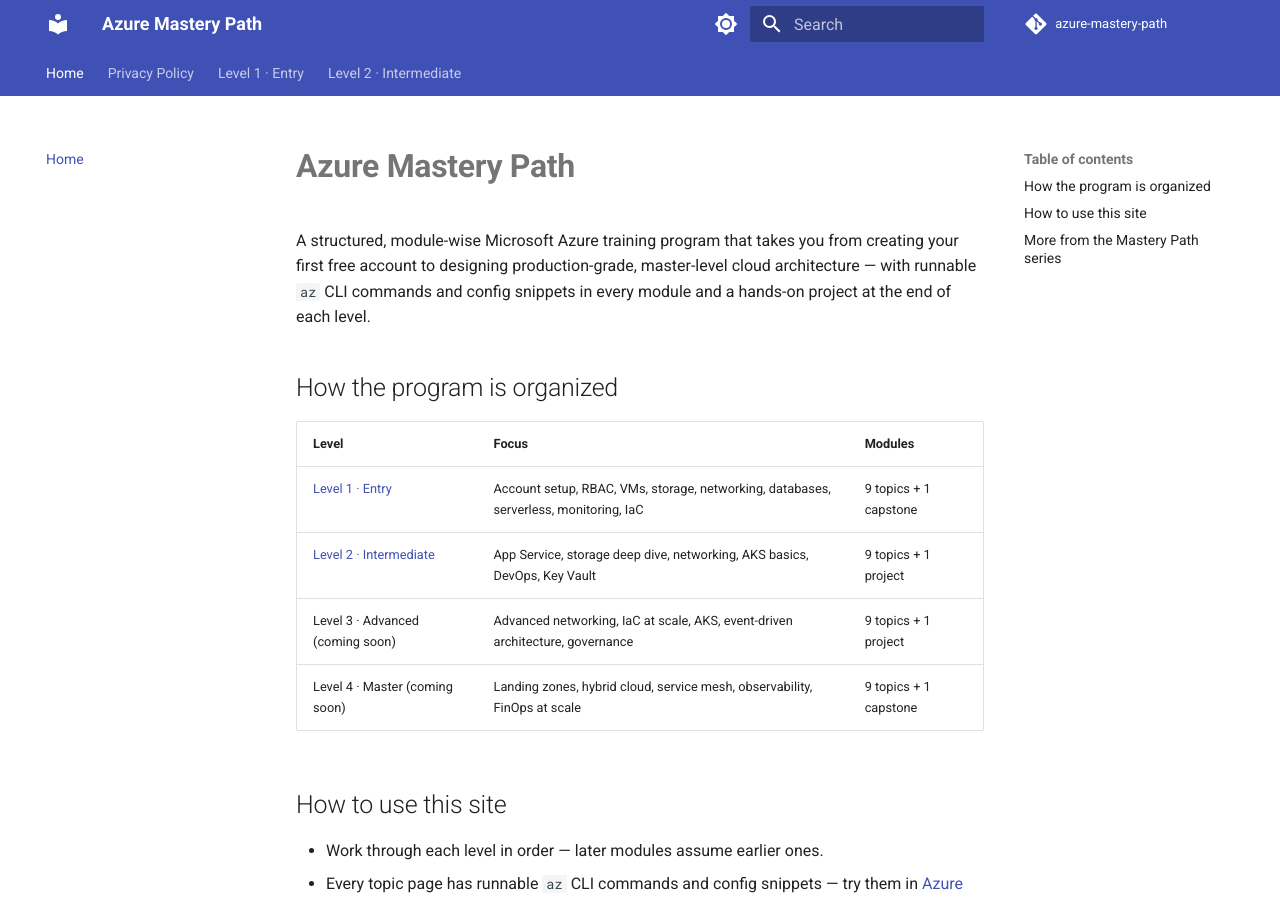
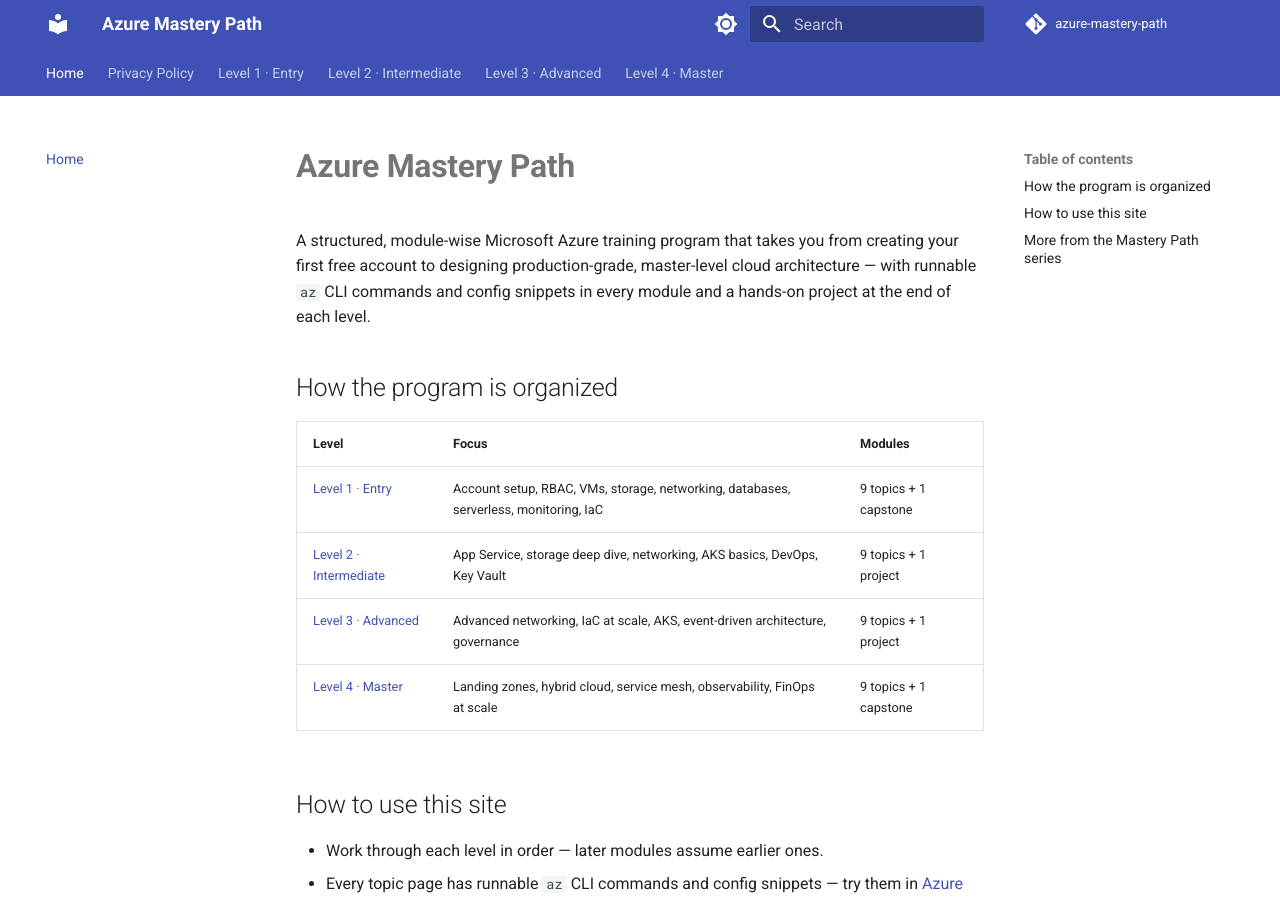
Before and after one commit to SIGILIPELLI/azure-mastery-path, an MkDocs documentation site: the page built from docs/index.md, in a window 1280 px wide and 900 px high. Built offline with MkDocs 1.6.1 and Material for MkDocs 9.7.7, drawn with Linux system fonts in a browser that asks for light colours; comment, search, counter and statistics services are not loaded; part of the change alters nothing that is shown.

Commit message:
Restore finished level(s) to nav/sitemap/homepage
Co-Authored-By: Claude Opus 5 <noreply@anthropic.com>

```diff
--- a/docs/index.md
+++ b/docs/index.md
@@ -16,8 +16,8 @@ every module and a hands-on project at the end of each level.
 |-------|-------|---------|
 | [Level 1 · Entry](level-1/index.md) | Account setup, RBAC, VMs, storage, networking, databases, serverless, monitoring, IaC | 9 topics + 1 capstone |
 | [Level 2 · Intermediate](level-2/index.md) | App Service, storage deep dive, networking, AKS basics, DevOps, Key Vault | 9 topics + 1 project |
-| Level 3 · Advanced (coming soon) | Advanced networking, IaC at scale, AKS, event-driven architecture, governance | 9 topics + 1 project |
-| Level 4 · Master (coming soon) | Landing zones, hybrid cloud, service mesh, observability, FinOps at scale | 9 topics + 1 capstone |
+| [Level 3 · Advanced](level-3/index.md) | Advanced networking, IaC at scale, AKS, event-driven architecture, governance | 9 topics + 1 project |
+| [Level 4 · Master](level-4/index.md) | Landing zones, hybrid cloud, service mesh, observability, FinOps at scale | 9 topics + 1 capstone |
 
 ## How to use this site
 
--- a/mkdocs.yml
+++ b/mkdocs.yml
@@ -74,7 +74,27 @@ nav:
       - "08 · Cosmos DB Deep Dive": level-2/08-cosmos-db-deep-dive.md
       - "09 · Azure Functions Advanced": level-2/09-azure-functions-advanced.md
       - "10 · Project — Multi-Tier Web Application": level-2/10-project-multi-tier-app.md
-# --- auto-pruned stub levels (see AdSense low-value-content fix) ---
-exclude_docs: |
-  level-3/*.md
-  level-4/*.md
+  - "Level 3 · Advanced":
+      - Overview: level-3/index.md
+      - "01 · Advanced Networking (VPN Gateway, ExpressRoute)": level-3/01-advanced-networking.md
+      - "02 · Infrastructure as Code at Scale (Bicep/Terraform)": level-3/02-iac-at-scale.md
+      - "03 · Advanced AKS (Helm, Ingress, Autoscaling)": level-3/03-advanced-aks.md
+      - "04 · Event-Driven Architecture (Event Grid, Service Bus)": level-3/04-event-driven-architecture.md
+      - "05 · API Management": level-3/05-api-management.md
+      - "06 · Defender for Cloud & Governance (Policy, Blueprints)": level-3/06-defender-governance.md
+      - "07 · High Availability & Disaster Recovery": level-3/07-ha-disaster-recovery.md
+      - "08 · CI/CD for Containers & GitOps": level-3/08-cicd-containers-gitops.md
+      - "09 · Cost Management & Optimization": level-3/09-cost-management-optimization.md
+      - "10 · Project — Highly Available Microservices": level-3/10-project-ha-microservices.md
+  - "Level 4 · Master":
+      - Overview: level-4/index.md
+      - "01 · Enterprise Landing Zones (CAF)": level-4/01-enterprise-landing-zones.md
+      - "02 · Management Groups & Governance at Scale": level-4/02-management-groups-governance.md
+      - "03 · Advanced AKS (Service Mesh, Multi-Cluster)": level-4/03-advanced-aks-service-mesh.md
+      - "04 · Azure Arc & Hybrid Cloud": level-4/04-azure-arc-hybrid-cloud.md
+      - "05 · Advanced Observability (App Insights, Tracing)": level-4/05-advanced-observability.md
+      - "06 · Performance Engineering & Load Testing": level-4/06-performance-load-testing.md
+      - "07 · Security Deep Dive (Sentinel, Zero Trust)": level-4/07-security-sentinel-zero-trust.md
+      - "08 · Data Platform at Scale (Synapse, Data Factory)": level-4/08-data-platform-at-scale.md
+      - "09 · FinOps & Cost Governance at Scale": level-4/09-finops-cost-governance.md
+      - "10 · Capstone Project": level-4/10-capstone-project.md
```
